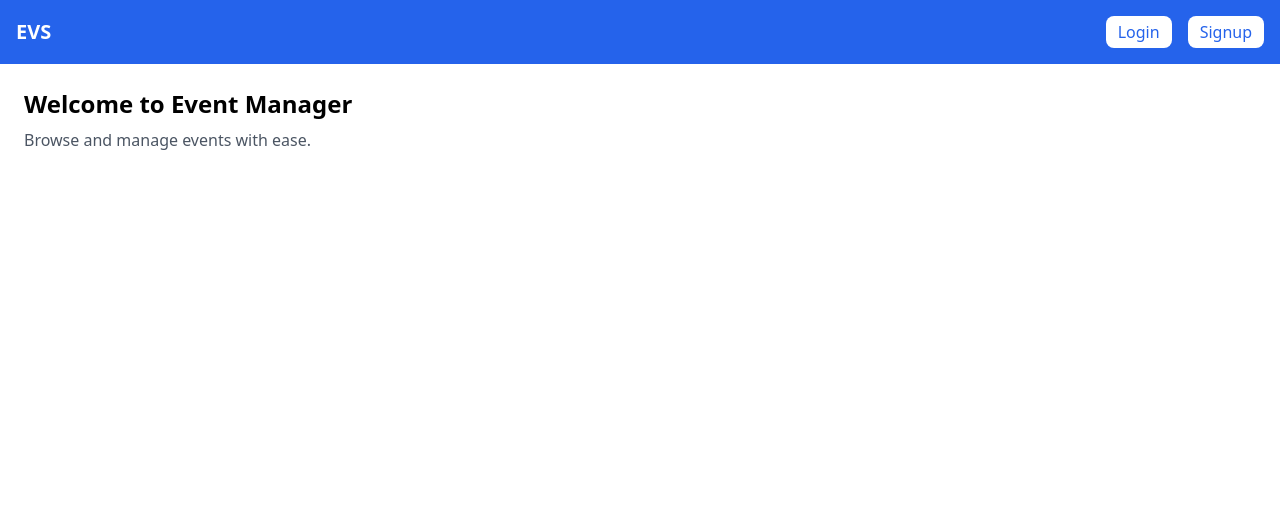
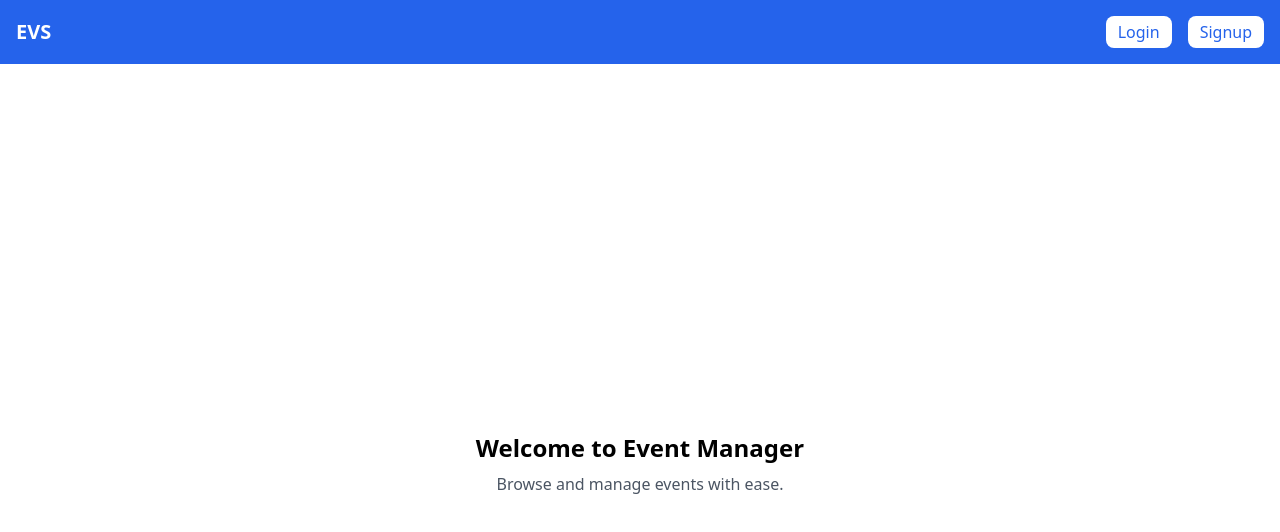
Before and after one commit to Abdullah-abd/Event-management-system, a Next.js app in the folder frontend/: page / in a window 1280 px wide. Shown: the top 532 px of the page. Built offline with nearby package versions, Linux system fonts and the light colour scheme.

Commit message:
frontend reactivity added

```diff
--- /dev/null
+++ b/frontend/context/AuthContext.js
@@ -0,0 +1,19 @@
+"use client";
+import { createContext, useEffect, useState } from "react";
+
+export const AuthContext = createContext();
+
+export function AuthProvider({ children }) {
+  const [isLoggedIn, setIsLoggedIn] = useState(false);
+
+  useEffect(() => {
+    const token = localStorage.getItem("token");
+    setIsLoggedIn(!!token);
+  }, []);
+
+  return (
+    <AuthContext.Provider value={{ isLoggedIn, setIsLoggedIn }}>
+      {children}
+    </AuthContext.Provider>
+  );
+}
--- a/frontend/pages/_app.js
+++ b/frontend/pages/_app.js
@@ -1,12 +1,13 @@
 // pages/_app.js
 import Navbar from "@/components/Navbar/Navbar";
+import { AuthProvider } from "@/context/AuthContext"; // ✅ import the provider, not the context
 import "../styles/globals.css";
 
 export default function MyApp({ Component, pageProps }) {
   return (
-    <>
+    <AuthProvider>
       <Navbar />
       <Component {...pageProps} />
-    </>
+    </AuthProvider>
   );
 }
--- a/frontend/pages/index.js
+++ b/frontend/pages/index.js
@@ -3,8 +3,8 @@
 
 export default function Home() {
   return (
-    <div>
-      <main className="p-6">
+    <div className="flex items-center justify-center min-h-screen">
+      <main className="text-center p-6">
         <h1 className="text-2xl font-bold">Welcome to Event Manager</h1>
         <p className="mt-2 text-gray-600">
           Browse and manage events with ease.
```
Also changed, not shown: frontend/utils/api.js (+4 -3 lines).
